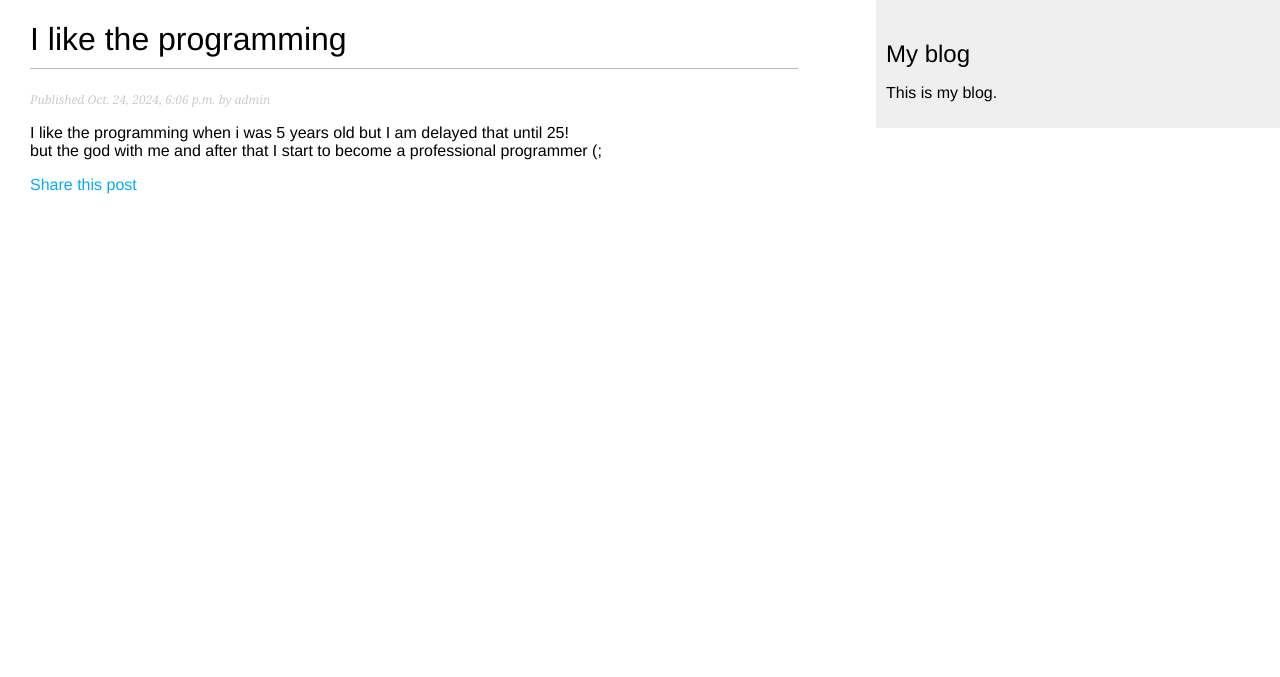
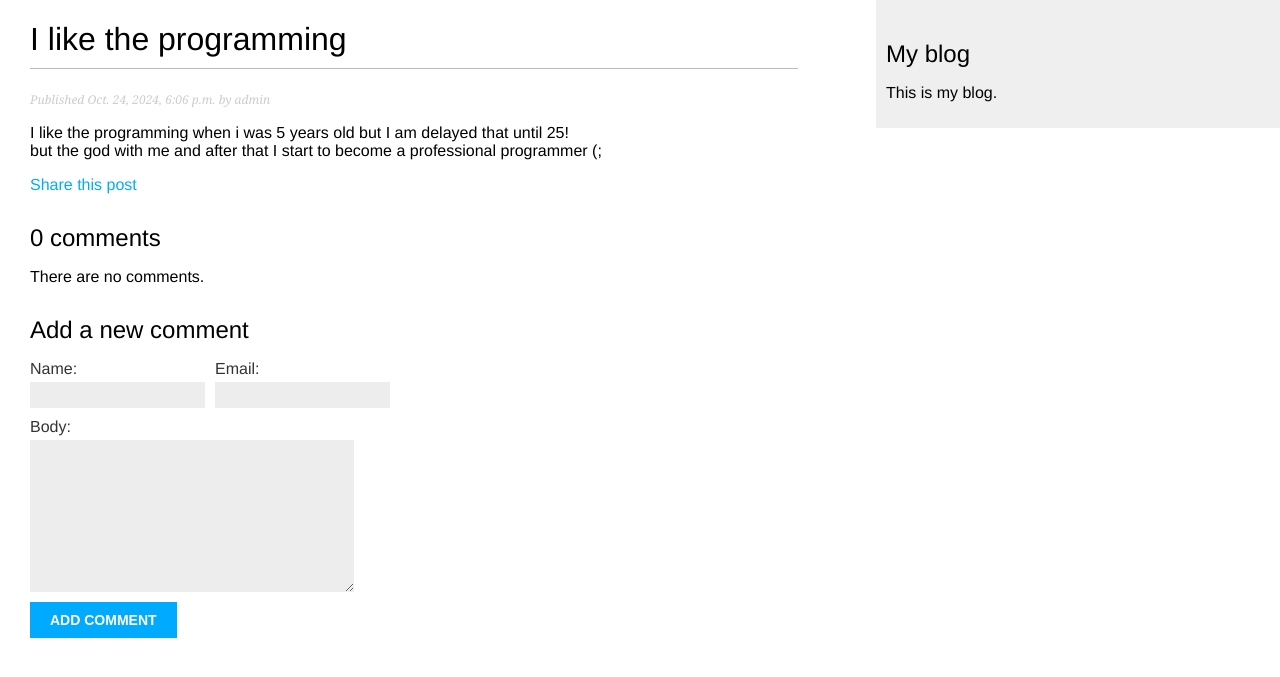
Before and after one commit to pdrm26/blog, a Django app: a page that uses blog/templates/blog/post/detail.html in a window 1280 px wide. Shown: the top 677 px of the page. Run offline with Django 5.2, Linux system fonts and the light colour scheme; data comes from the database, SQL or seed files in the repository; both versions use the stored data as it was after the commit.

Commit message:
feat: add url and template for the comment system

```diff
--- a/blog/forms.py
+++ b/blog/forms.py
@@ -1,4 +1,5 @@
 from django import forms
+from .models import Comment
 
 
 class EmailPostForm(forms.Form):
@@ -6,3 +7,9 @@ class EmailPostForm(forms.Form):
     email = forms.EmailField()
     to = forms.EmailField()
     comments = forms.CharField(required=False, widget=forms.Textarea)
+
+
+class CommentForm(forms.ModelForm):
+    class Meta:
+        model = Comment
+        fields = ["name", "email", "body"]
--- a/blog/templates/blog/post/detail.html
+++ b/blog/templates/blog/post/detail.html
@@ -13,4 +13,21 @@
       Share this post
     </a>
   </p>
+  {% with comments.count as total_comments %}
+    <h2>
+      {{ total_comments }} comment{{ total_comments|pluralize }}
+    </h2>
+  {% endwith %}
+  {% for comment in comments %}
+  <div class="comment">
+  <p class="info">
+  Comment {{ forloop.counter }} by {{ comment.name }}
+  {{ comment.created }}
+  </p>
+  {{ comment.body|linebreaks }}
+  </div>
+  {% empty %}
+  <p>There are no comments.</p>
+  {% endfor %}
+  {% include "blog/post/includes/comment_form.html" %}
 {% endblock %}
--- /dev/null
+++ b/blog/templates/blog/post/includes/comment_form.html
@@ -0,0 +1,12 @@
+<h2>Add a new comment</h2>
+<form action="{% url "blog:post_comment" post.id %}" method="post">
+  <div class="left">
+    {{ form.name.as_field_group }}
+  </div>
+  <div class="left">
+    {{ form.email.as_field_group }}
+  </div>
+  {{ form.body.as_field_group }}
+  {% csrf_token %}
+  <p><input type="submit" value="Add comment"></p>
+</form>
--- a/blog/urls.py
+++ b/blog/urls.py
@@ -7,5 +7,6 @@ urlpatterns = [
     path("", views.PostListView.as_view(), name="post_list"),
     path("<int:year>/<int:month>/<int:day>/<slug:post>",
          views.post_detail, name="post_detail"),
-    path('<int:post_id>/share/', views.post_share, name="post_share")
+    path('<int:post_id>/share/', views.post_share, name="post_share"),
+    path("<int:post_id>/comment/", views.post_comment, name="post_comment")
 ]
--- a/blog/views.py
+++ b/blog/views.py
@@ -1,8 +1,8 @@
 from django.shortcuts import render, get_object_or_404
 from django.views.generic import ListView
 from django.core.mail import send_mail
-
-from .forms import EmailPostForm
+from django.views.decorators.http import require_POST
+from .forms import EmailPostForm, CommentForm
 
 from .models import Post
 
@@ -17,7 +17,14 @@ class PostListView(ListView):
 def post_detail(request, year, month, day, post):
     post = get_object_or_404(Post, status=Post.Status.PUBLISHED, slug=post,
                              publish__year=year, publish__month=month, publish__day=day)
-    return render(request, "blog/post/detail.html", {"post": post})
+
+    # List of active comments for this post
+    comments = post.comments.filter(active=True)
+
+    # Form for users to comment
+    form = CommentForm()
+
+    return render(request, "blog/post/detail.html", {"post": post, "comments": comments, "form": form})
 
 
 def post_share(request, post_id):
@@ -50,3 +57,19 @@ def post_share(request, post_id):
     else:
         form = EmailPostForm()
     return render(request, "blog/post/share.html", {'post': post, 'form': form, 'sent': sent})
+
+
+@require_POST
+def post_comment(request, post_id):
+    post = get_object_or_404(Post, id=post_id, status=Post.Status.PUBLISHED)
+    comment = None
+    # A comment was posted
+    form = CommentForm(data=request.POST)
+    if form.is_valid():
+        # Create a Comment object without saving it to the database
+        comment = form.save(commit=False)
+        # Assign the post to the comment
+        comment.post = post
+        # Save the comment to the database
+        comment.save()
+    return render(request, "blog/post/comment.html", {"post": post, "form": form, "comment": comment})
```
Also changed, not shown: blog/templates/blog/post/comment.html (added, +12 -0 lines), db.sqlite3.
